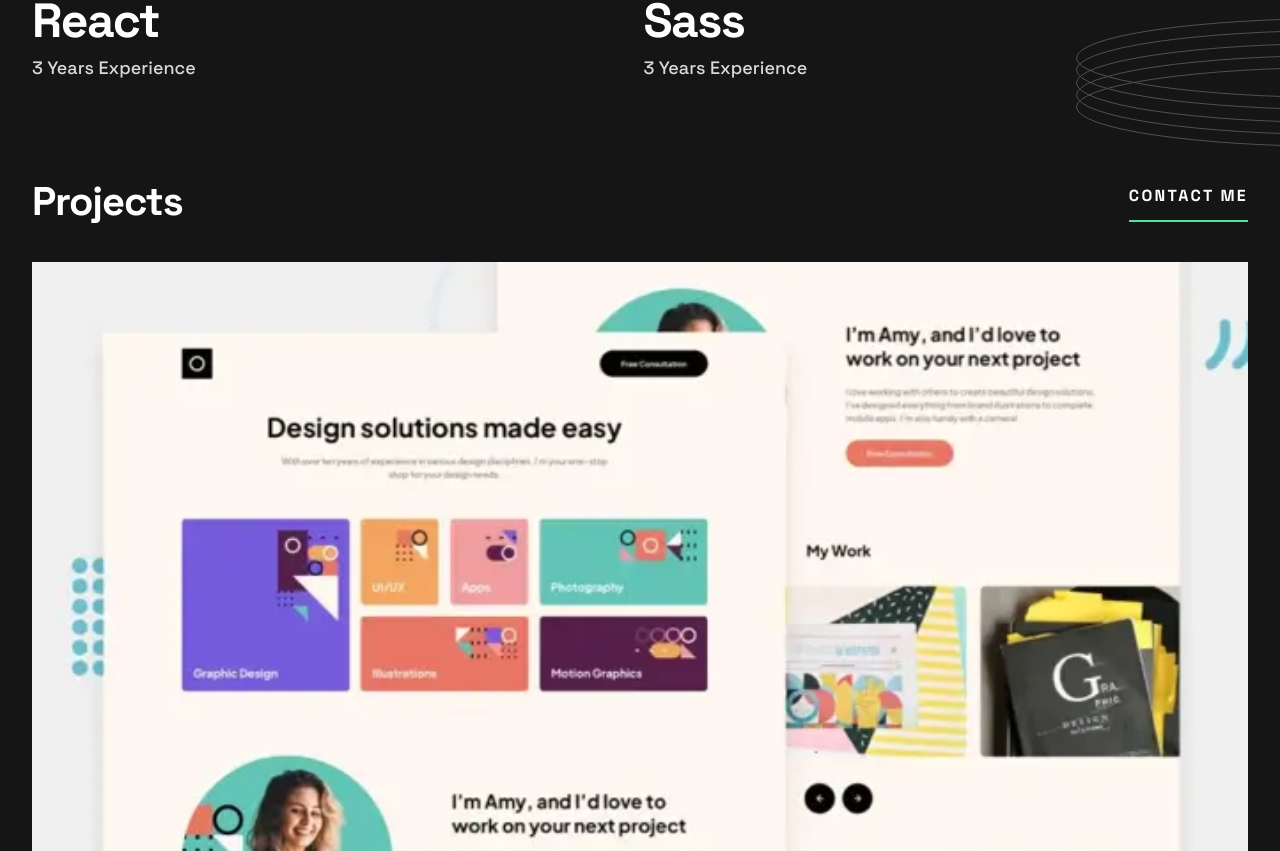
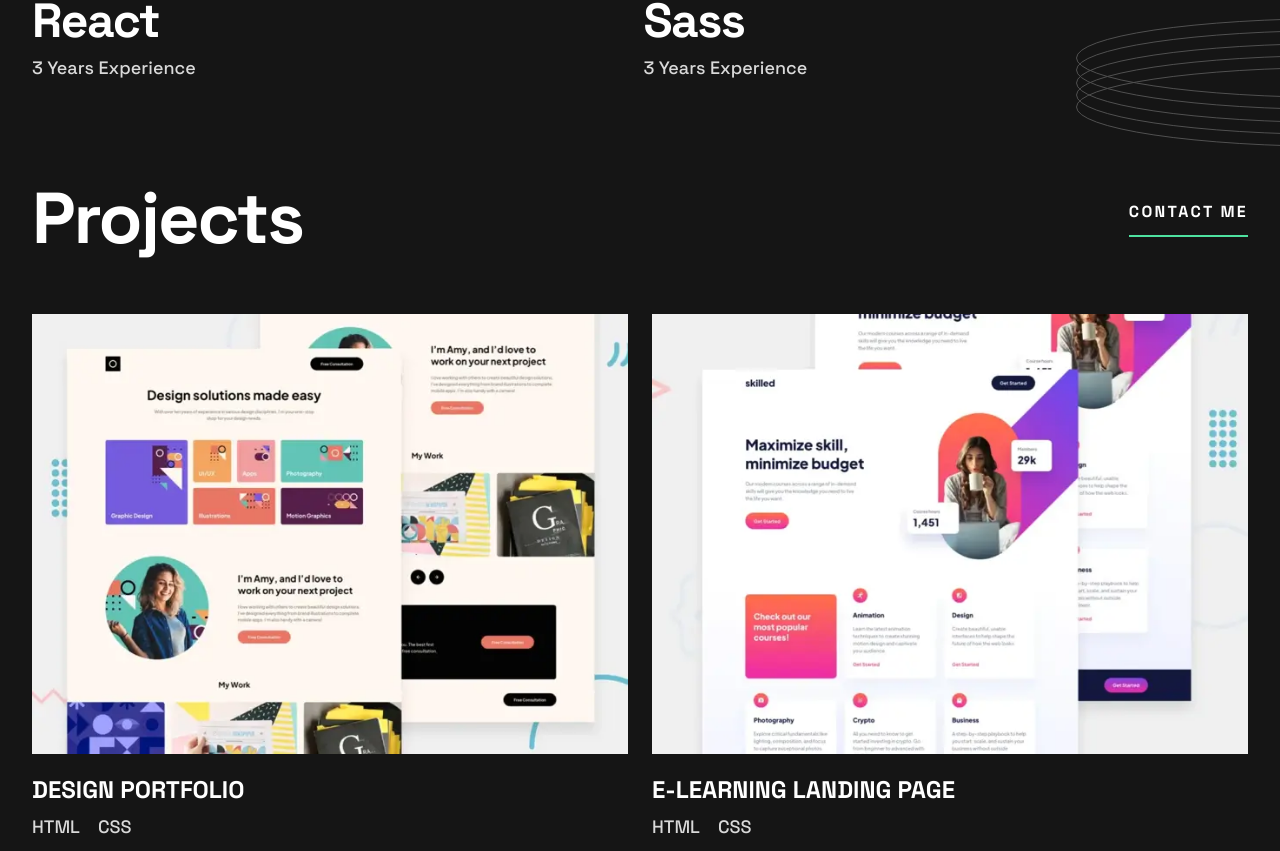
Before and after one commit to miguelzaga/singlepage-developer-portfolio, a React (Vite) app: page / in a window 1280 px wide. Shown: the part 969-1820 px from the top of the page. Built offline with nearby package versions, Linux system fonts and the light colour scheme.

Commit message:
style projects tablet

```diff
--- a/src/data/projects.js
+++ b/src/data/projects.js
@@ -21,7 +21,7 @@ let projects = [
     imgLarge: project1Large,
   },
   {
-    name: "E-learning",
+    name: "E-learning landing page",
     tech: ["HTML", "CSS"],
     liveSite: "#",
     repo: "#",
--- a/src/scss/05-components/_intro.scss
+++ b/src/scss/05-components/_intro.scss
@@ -1,5 +1,5 @@
 @use "./../01-abstracts/" as *;
-@use "./../02-base/_typography" as *;
+@use "./../02-base/_typography" as t;
 
 .intro {
   margin-top: 331px;
@@ -122,9 +122,7 @@
       letter-spacing: rem(-1px);
       margin-bottom: 1px;
       @include breakpoint($md) {
-        font-size: rem(48px);
-        line-height: rem(56px);
-        letter-spacing: rem(-1.5px);
+        @include t.heading-l;
         margin-bottom: 5px;
       }
     }
@@ -134,7 +132,7 @@
       line-height: rem(26px);
       color: $grey;
       @include breakpoint($md) {
-        @include body;
+        @include t.body;
       }
     }
 
--- a/src/scss/05-components/_projects.scss
+++ b/src/scss/05-components/_projects.scss
@@ -3,24 +3,40 @@
 
 .projects {
   margin-bottom: 80px;
+  @include breakpoint($md) {
+    margin-bottom: 100px;
+  }
 
   &__heading {
     display: flex;
     justify-content: space-between;
+    align-items: center;
     margin-bottom: 40px;
+    @include breakpoint($md) {
+      margin-bottom: 60px;
+    }
   }
 
   &__title {
     font-weight: 700;
-    font-size: 40px;
-    line-height: 40px;
-    letter-spacing: -1.13636px;
+    font-size: rem(40px);
+    line-height: rem(40px);
+    letter-spacing: rem(-1.13636px);
+    @include breakpoint($md) {
+      font-size: rem(72px);
+      line-height: rem(72px);
+      letter-spacing: rem(-2.04545px);
+    }
   }
 
   &__list {
     display: grid;
     grid-template-columns: 1fr;
     gap: 40px;
+    @include breakpoint($md) {
+      grid-template-columns: 1fr 1fr;
+      gap: 60px 24px;
+    }
   }
 
   &__cell {
@@ -36,10 +52,10 @@
   }
 
   &__name {
-    font-weight: 700;
-    font-size: 24px;
-    line-height: 32px;
+    @include t.heading-m;
     margin-bottom: 7px;
+    @include breakpoint($md) {
+    }
   }
 
   &__skills {
```
